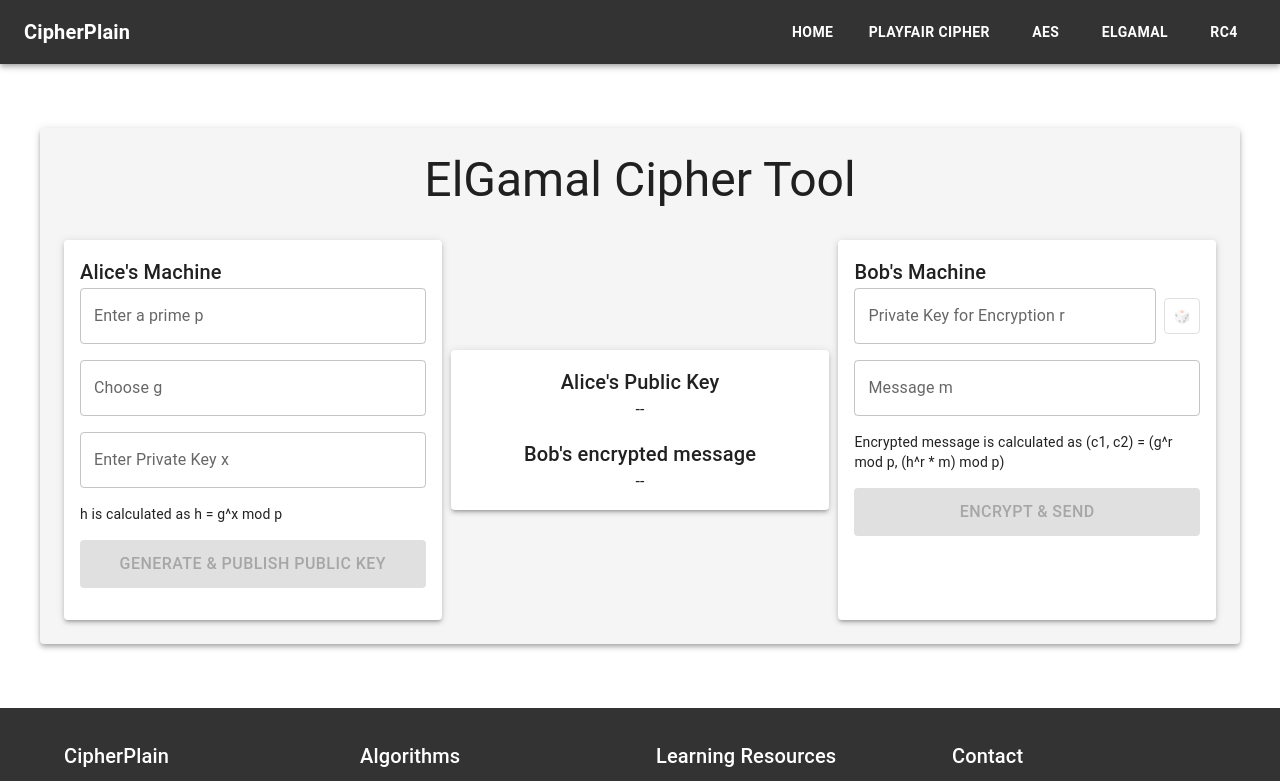
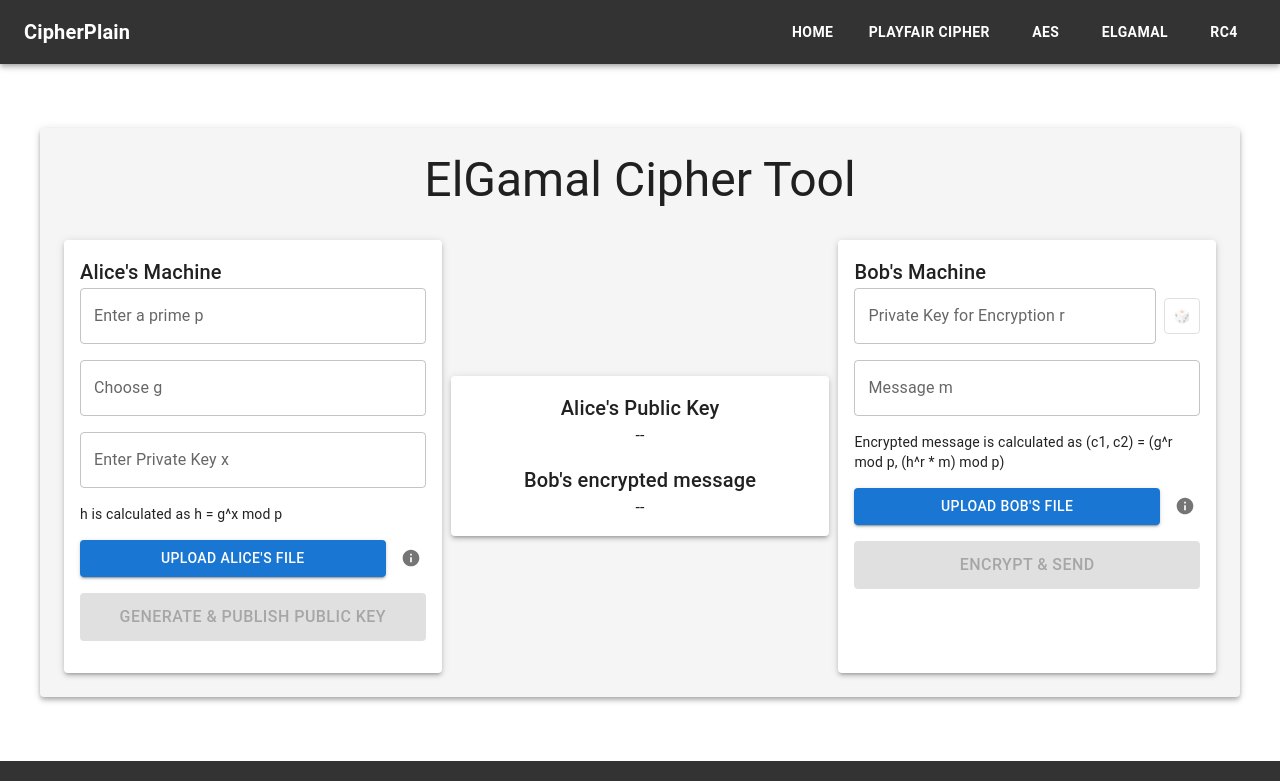
Before and after one commit to Mostafa-Hesham1/cipherPlain, a React (Create React App) app: page /elgamal in a window 1280 px wide. Shown: the top 781 px of the page. Built offline with nearby package versions, Linux system fonts and the light colour scheme.

Commit message:
Text file Added to ElGamel

```diff
--- a/src/algorithms/elgamal.js
+++ b/src/algorithms/elgamal.js
@@ -32,7 +32,8 @@ function modInverse(a, m) {
     }
 
     if (T2 < 0)
-        return ((T2 / m)+1) * m  ;
+        // If T2 is negative, add m to it and return the result
+        return (T2 + m );
     else
         return T2;
 }
--- a/src/components/ElGamal_Form.js
+++ b/src/components/ElGamal_Form.js
@@ -1,5 +1,6 @@
 import React, { useState } from 'react';
-import { TextField, Button, Box, Typography, Paper, Grid, Grow } from '@mui/material';
+import { TextField, Button, Box, Typography, Paper, Grid, Grow, Tooltip, IconButton } from '@mui/material';
+import InfoIcon from '@mui/icons-material/Info';
 import { elGamalEncrypt, elGamalDecrypt } from '../algorithms/elgamal.js';
 
 function ElGamalForm() {
@@ -141,6 +142,68 @@ function ElGamalForm() {
         return !!errors.r || !!errors.m || !bob.r || !bob.m;
     };
 
+    const handleAliceFileUpload = (event) => {
+        const file = event.target.files[0];
+        if (file) {
+            const reader = new FileReader();
+            reader.onload = (e) => {
+                const fileContent = e.target.result;
+                const lines = fileContent.split(/\r?\n/);
+                let extractedAlice = { p: '', g: '', x: '' };
+
+                for (let line of lines) {
+                    line = line.trim();
+                    if (line.startsWith('p:')) extractedAlice.p = line.replace('p:', '').trim();
+                    else if (line.startsWith('g:')) extractedAlice.g = line.replace('g:', '').trim();
+                    else if (line.startsWith('x:')) extractedAlice.x = line.replace('x:', '').trim();
+                }
+
+                setAlice(extractedAlice);
+
+                // Validate the new inputs
+                Object.keys(extractedAlice).forEach(key => validateField(key, extractedAlice[key]));
+            };
+            reader.readAsText(file);
+        }
+    };
+
+    const handleBobFileUpload = (event) => {
+        const file = event.target.files[0];
+        if (file) {
+            const reader = new FileReader();
+            reader.onload = (e) => {
+                const fileContent = e.target.result;
+                const lines = fileContent.split(/\r?\n/);
+                let extractedBob = { r: '', m: '' };
+
+                for (let line of lines) {
+                    line = line.trim();
+                    if (line.startsWith('r:')) extractedBob.r = line.replace('r:', '').trim();
+                    else if (line.startsWith('m:')) extractedBob.m = line.replace('m:', '').trim();
+                }
+
+                setBob(extractedBob);
+
+                // Validate the new inputs
+                Object.keys(extractedBob).forEach(key => validateField(key, extractedBob[key]));
+            };
+            reader.readAsText(file);
+        }
+    };
+
+    const fileFormatTooltip = (person) => {
+        const format = person === 'Alice'
+            ? "File format:\np: [prime number]\ng: [generator]\nx: [private key]"
+            : "File format:\nr: [random number]\nm: [message]";
+        return (
+            <Tooltip title={<pre>{format}</pre>}>
+                <IconButton size="small">
+                    <InfoIcon fontSize="small" />
+                </IconButton>
+            </Tooltip>
+        );
+    };
+
     return (
         <Grow in={true} timeout={1000}>
             <Box sx={{ maxWidth: 1200, margin: 'auto', padding: 4 }}>
@@ -152,6 +215,8 @@ function ElGamalForm() {
                     <Box sx={{ display: 'flex', justifyContent: 'space-between' }}>
                         <Paper elevation={3} sx={{ width: '30%', padding: 2 }}>
                             <Typography variant="h6">Alice's Machine</Typography>
+
+
                             <TextField
                                 label="Enter a prime p"
                                 fullWidth
@@ -183,9 +248,22 @@ function ElGamalForm() {
                                 sx={{ mb: 2 }}
                             />
                             <Typography variant="body2" sx={{ mb: 2 }}>h is calculated as h = g^x mod p</Typography>
+                            <Box sx={{ display: 'flex', alignItems: 'center', mb: 2 }}>
+                                <Button
+                                    variant="contained"
+                                    component="label"
+                                    fullWidth
+                                    sx={{ marginRight: '10px' }}
+                                >
+                                    Upload Alice's File
+                                    <input type="file" accept=".txt" hidden onChange={handleAliceFileUpload} />
+                                </Button>
+                                {fileFormatTooltip('Alice')}
+                            </Box>
+
                             <Button
                                 variant="contained"
-                                color="primary"
+                                color="secondary"
                                 onClick={generateAndPublishPublicKey}
                                 fullWidth
                                 sx={{ mb: 2, padding: '10px 0', fontSize: '16px' }}
@@ -221,6 +299,8 @@ function ElGamalForm() {
 
                         <Paper elevation={3} sx={{ width: '30%', padding: 2 }}>
                             <Typography variant="h6">Bob's Machine</Typography>
+
+
                             <Box sx={{ display: 'flex', alignItems: 'center', mb: 2 }}>
                                 <TextField
                                     label="Private Key for Encryption r"
@@ -251,7 +331,21 @@ function ElGamalForm() {
                                 helperText={errors.m}
                                 sx={{ mb: 2 }}
                             />
+
                             <Typography variant="body2" sx={{ mb: 2 }}>Encrypted message is calculated as (c1, c2) = (g^r mod p, (h^r * m) mod p)</Typography>
+                            <Box sx={{ display: 'flex', alignItems: 'center', mb: 2 }}>
+                                <Button
+                                    variant="contained"
+                                    component="label"
+                                    fullWidth
+                                    sx={{ marginRight: '10px' }}
+                                >
+                                    Upload Bob's File
+                                    <input type="file" accept=".txt" hidden onChange={handleBobFileUpload} />
+                                </Button>
+                                {fileFormatTooltip('Bob')}
+                            </Box>
+
                             <Button
                                 variant="contained"
                                 color="secondary"
@@ -262,6 +356,7 @@ function ElGamalForm() {
                             >
                                 Encrypt & Send
                             </Button>
+
                         </Paper>
                     </Box>
                 </Paper>
```
